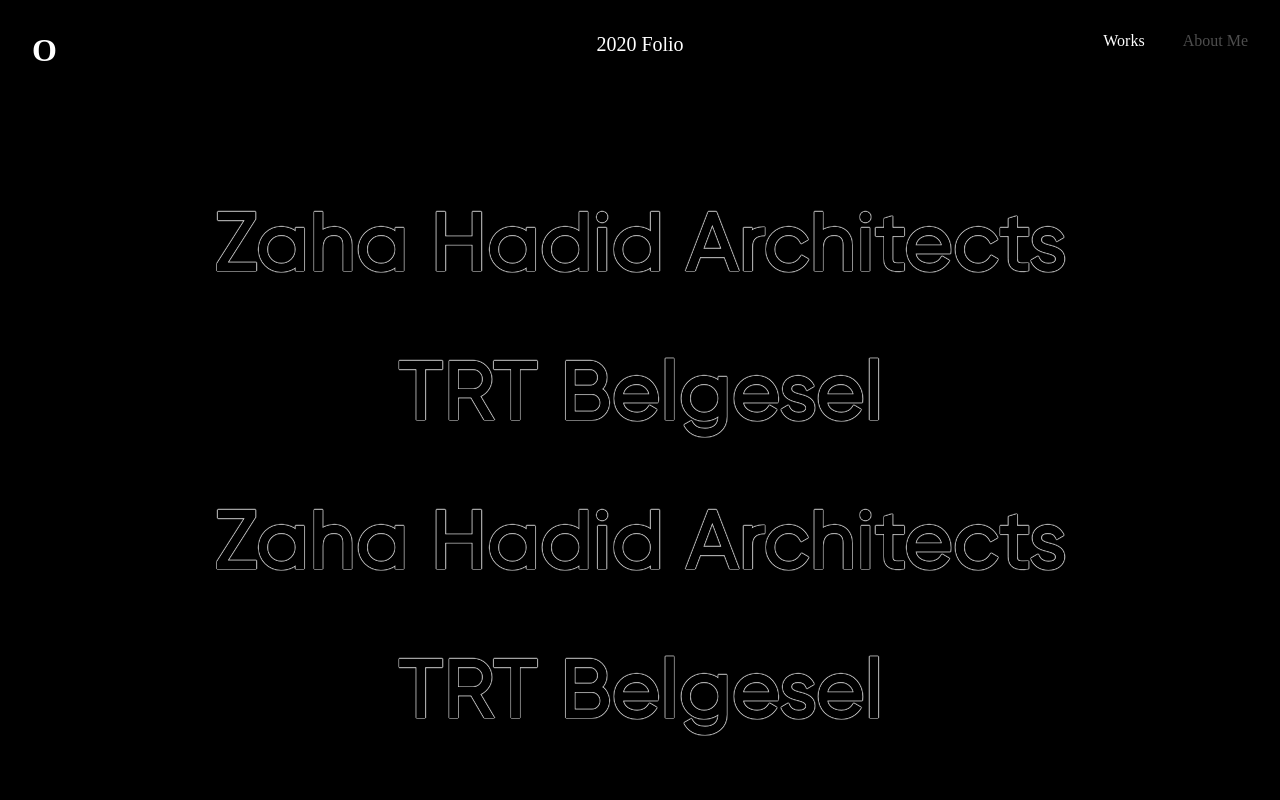
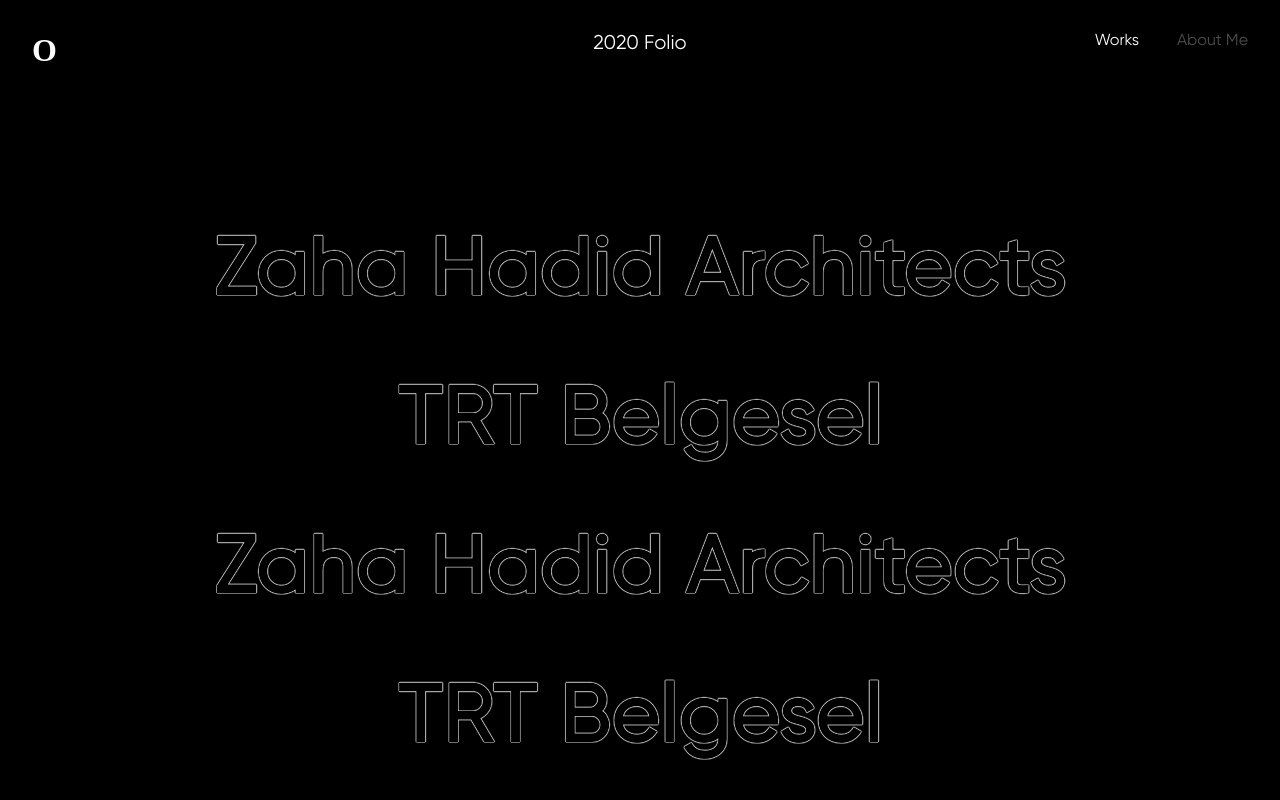
Before and after one commit to boraacici/personel-website-okan, a Vue app: page / in a window 1280 px wide. Shown: the top 800 px of the page. Built offline with nearby package versions, Linux system fonts and the light colour scheme.

Commit message:
update font

```diff
--- a/src/assets/style/style.scss
+++ b/src/assets/style/style.scss
@@ -10,7 +10,7 @@
 }
 
 body {
-  font-family: "Gilroy Extra Bold";
+  font-family: "Gilroy";
   margin: 0;
   color: white;
   overflow: hidden;
--- a/src/components/Topbar.vue
+++ b/src/components/Topbar.vue
@@ -15,7 +15,7 @@
 
 <style lang="scss" scoped>
 .topbar {
-  position: absolute;
+  position: sticky;
   text-align: center;
   width: 100%;
 
```
